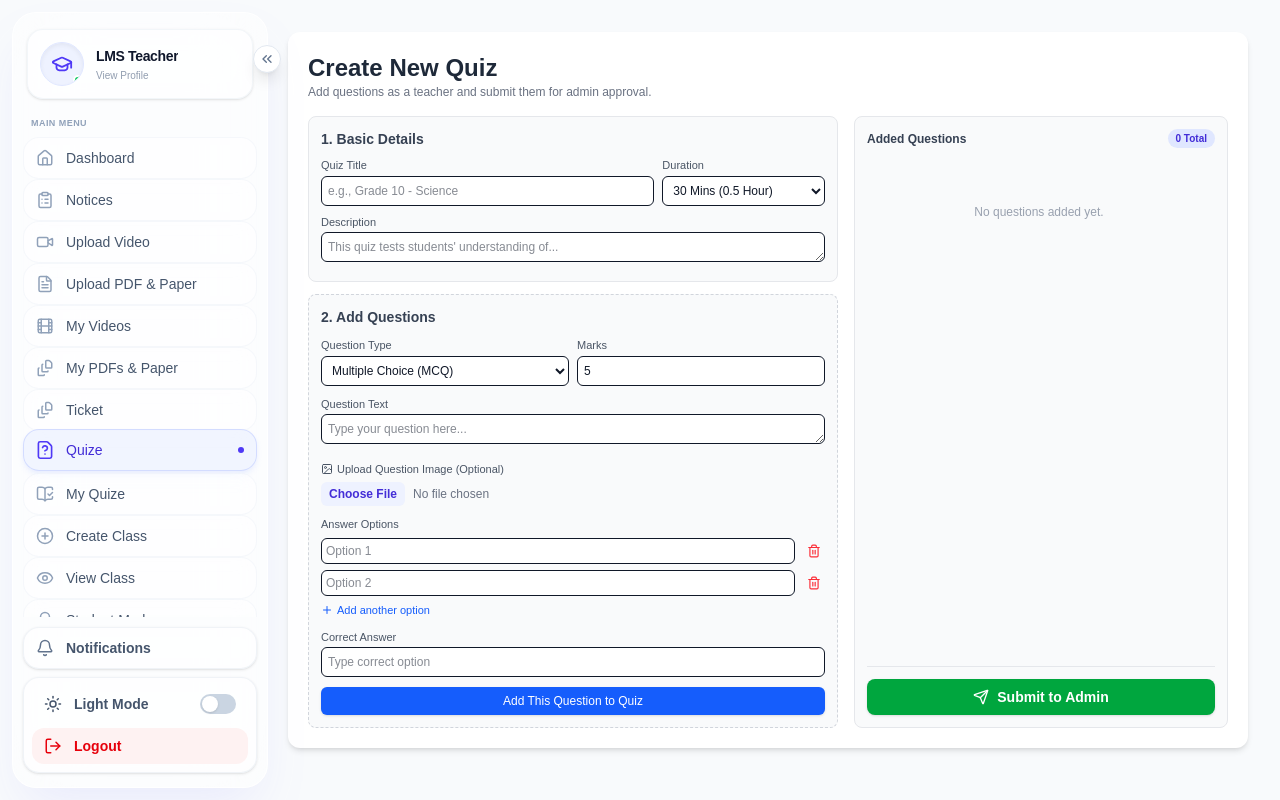
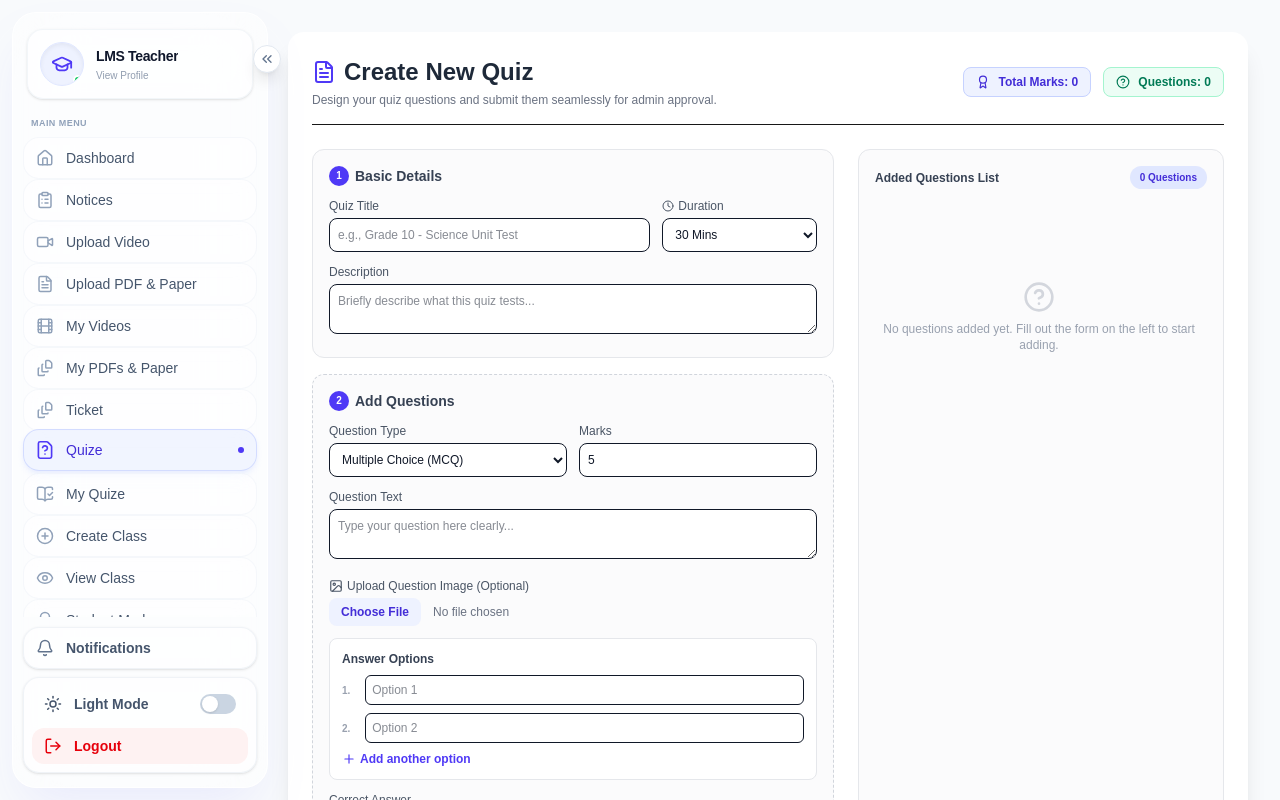
Before and after one commit to LAHIRUKBI/LMS-Frontend, a Next.js app: page /teacher/materials/quize in a window 1280 px wide. Shown: the top 800 px of the page. Built offline with nearby package versions, Linux system fonts and the light colour scheme.

Commit message:
Add updates

```diff
--- a/app/teacher/materials/quize/page.tsx
+++ b/app/teacher/materials/quize/page.tsx
@@ -1,7 +1,7 @@
 "use client";
 
 import React, { useState, useRef } from "react";
-import { Plus, Trash2, Send, Image as ImageIcon, CheckCircle, Upload, X } from "lucide-react";
+import { Plus, Trash2, Send, Image as ImageIcon, CheckCircle, Upload, X, HelpCircle, Award, Clock, FileText } from "lucide-react";
 import axios from "axios";
 import QuizUploadSuccessPopup from "@/app/components/QuizUploadSuccessPopup";
 
@@ -11,7 +11,7 @@ interface Question {
   id: string;
   type: QuestionType;
   questionText: string;
-  imageFile?: File | null; // සැබෑ image file එක තබා ගැනීමට
+  imageFile?: File | null;
   imageUrl?: string;
   options: string[];
   correctAnswer: string;
@@ -28,6 +28,7 @@ export default function TeacherQuizCreator() {
   const [currentText, setCurrentText] = useState("");
 
   const [currentImageFile, setCurrentImageFile] = useState<File | null>(null);
+  const [imagePreviewUrl, setImagePreviewUrl] = useState<string | null>(null);
   const imageInputRef = useRef<HTMLInputElement>(null);
 
   const [currentOptions, setCurrentOptions] = useState<string[]>(["", ""]);
@@ -35,6 +36,9 @@ export default function TeacherQuizCreator() {
   const [currentMarks, setCurrentMarks] = useState(5);
 
   const [showSuccessPopup, setShowSuccessPopup] = useState(false);
+
+  // ගුරුවරයාට පහසුවීම සඳහා මුළු ලකුණු ගණන සහ ප්‍රශ්න ගණන බලාගැනීමට
+  const totalQuizMarks = questions.reduce((sum, q) => sum + q.marks, 0);
 
   const handleAddOption = () => {
     setCurrentOptions([...currentOptions, ""]);
@@ -56,11 +60,16 @@ export default function TeacherQuizCreator() {
       return;
     }
 
+    if (currentType === "mcq" && currentOptions.some(opt => !opt.trim())) {
+      alert("Please fill all MCQ options or remove empty ones.");
+      return;
+    }
+
     const newQuestion: Question = {
       id: Date.now().toString(),
       type: currentType,
       questionText: currentText,
-      imageFile: currentImageFile, // සැබෑ file එක ප්‍රශ්නය සමඟ තාවකාලිකව තබා ගැනීම
+      imageFile: currentImageFile,
       imageUrl: currentImageFile ? currentImageFile.name : undefined,
       options: currentType === "mcq" ? currentOptions : [],
       correctAnswer: currentCorrect,
@@ -69,8 +78,10 @@ export default function TeacherQuizCreator() {
 
     setQuestions([...questions, newQuestion]);
 
+    // Reset form fields
     setCurrentText("");
     setCurrentImageFile(null);
+    setImagePreviewUrl(null);
     if (imageInputRef.current) imageInputRef.current.value = "";
     setCurrentOptions(["", ""]);
     setCurrentCorrect("");
@@ -92,11 +103,9 @@ export default function TeacherQuizCreator() {
     formData.append("description", description);
     formData.append("duration", duration);
 
-    // imageFile ඔබ්ජෙක්ට් එක ඉවත් කර ඉතිරි ප්‍රශ්න JSON ලෙස යැවීම
     const questionsForServer = questions.map(({ imageFile, ...rest }) => rest);
     formData.append("questions", JSON.stringify(questionsForServer));
 
-    // එක් එක් ප්‍රශ්නයට අදාළ image files වෙන වෙනම FormData වෙත එකතු කිරීම (උදා: questionImage_0)
     questions.forEach((q, index) => {
       if (q.imageFile) {
         formData.append(`questionImage_${index}`, q.imageFile);
@@ -125,74 +134,95 @@ export default function TeacherQuizCreator() {
   };
 
   return (
-    <div className="max-w-6xl mx-auto p-3 sm:p-5 bg-white dark:bg-gray-900 rounded-xl shadow-md space-y-4">
+    <div className="max-w-6xl mx-auto p-4 sm:p-6 bg-white dark:bg-gray-900 rounded-2xl shadow-xl space-y-6">
+      {/* Header Section */}
+      <div className="border-b pb-4 dark:border-gray-800 flex flex-col sm:flex-row justify-between items-start sm:items-center gap-4">
         <div>
-        <h1 className="text-xl sm:text-2xl font-bold text-gray-800 dark:text-white">Create New Quiz</h1>
-        <p className="text-xs text-gray-500">Add questions as a teacher and submit them for admin approval.</p>
+          <h1 className="text-xl sm:text-2xl font-extrabold text-gray-800 dark:text-white flex items-center gap-2">
+            <FileText className="text-indigo-600" /> Create New Quiz
+          </h1>
+          <p className="text-xs text-gray-500 mt-1">Design your quiz questions and submit them seamlessly for admin approval.</p>
         </div>
 
-      <div className="grid grid-cols-1 lg:grid-cols-12 gap-4">
+        {/* Quick Stats Badges */}
+        <div className="flex items-center gap-3">
+          <div className="bg-indigo-50 dark:bg-indigo-950/50 border border-indigo-200 dark:border-indigo-800 px-3 py-1.5 rounded-lg flex items-center gap-2 text-xs font-semibold text-indigo-700 dark:text-indigo-300">
+            <Award size={14} /> Total Marks: {totalQuizMarks}
+          </div>
+          <div className="bg-emerald-50 dark:bg-emerald-950/50 border border-emerald-200 dark:border-emerald-800 px-3 py-1.5 rounded-lg flex items-center gap-2 text-xs font-semibold text-emerald-700 dark:text-emerald-300">
+            <HelpCircle size={14} /> Questions: {questions.length}
+          </div>
+        </div>
+      </div>
+
+      <div className="grid grid-cols-1 lg:grid-cols-12 gap-6">
 
         {/* Left Column: Form Inputs */}
-        <div className="lg:col-span-7 space-y-3">
+        <div className="lg:col-span-7 space-y-4">
 
-          <div className="space-y-2 bg-gray-50 dark:bg-gray-800 p-3 rounded-lg border border-gray-200 dark:border-gray-700">
-            <h2 className="font-semibold text-sm text-gray-700 dark:text-gray-200">1. Basic Details</h2>
+          {/* 1. Basic Details */}
+          <div className="space-y-3 bg-gray-50/70 dark:bg-gray-800/50 p-4 rounded-xl border border-gray-200 dark:border-gray-700">
+            <h2 className="font-bold text-sm text-gray-700 dark:text-gray-200 flex items-center gap-1.5">
+              <span className="w-5 h-5 rounded-full bg-indigo-600 text-white flex items-center justify-center text-[10px]">1</span>
+              Basic Details
+            </h2>
 
-            <div className="grid grid-cols-1 sm:grid-cols-3 gap-2">
+            <div className="grid grid-cols-1 sm:grid-cols-3 gap-3">
               <div className="sm:col-span-2">
-                <label className="block text-[11px] font-medium text-gray-600 dark:text-gray-300">Quiz Title</label>
+                <label className="block text-xs font-medium text-gray-600 dark:text-gray-300 mb-1">Quiz Title</label>
                 <input
                   type="text"
                   value={title}
                   onChange={(e) => setTitle(e.target.value)}
-                  placeholder="e.g., Grade 10 - Science"
-                  className="w-full mt-0.5 p-1.5 text-xs border rounded-md bg-white dark:bg-gray-800 dark:border-gray-700 text-gray-900 dark:text-white"
+                  placeholder="e.g., Grade 10 - Science Unit Test"
+                  className="w-full p-2 text-xs border rounded-lg bg-white dark:bg-gray-800 dark:border-gray-700 text-gray-900 dark:text-white focus:ring-2 focus:ring-indigo-500 outline-none"
                 />
               </div>
               <div>
-                <label className="block text-[11px] font-medium text-gray-600 dark:text-gray-300">Duration</label>
+                <label className="block text-xs font-medium text-gray-600 dark:text-gray-300 mb-1 flex items-center gap-1">
+                  <Clock size={12} /> Duration
+                </label>
                 <select
                   value={duration}
                   onChange={(e) => setDuration(e.target.value)}
-                  className="w-full mt-0.5 p-1.5 text-xs border rounded-md bg-white dark:bg-gray-800 dark:border-gray-700 text-gray-900 dark:text-white"
+                  className="w-full p-2 text-xs border rounded-lg bg-white dark:bg-gray-800 dark:border-gray-700 text-gray-900 dark:text-white focus:ring-2 focus:ring-indigo-500 outline-none"
                 >
-                  <option value="30">30 Mins (0.5 Hour)</option>
+                  <option value="30">30 Mins</option>
                   <option value="60">1 Hour</option>
                   <option value="90">1.5 Hours</option>
                   <option value="120">2 Hours</option>
                   <option value="150">2.5 Hours</option>
                   <option value="180">3 Hours</option>
-                  <option value="210">3.5 Hours</option>
-                  <option value="240">4 Hours</option>
-                  <option value="270">4.5 Hours</option>
-                  <option value="300">5 Hours</option>
                 </select>
               </div>
             </div>
 
             <div>
-              <label className="block text-[11px] font-medium text-gray-600 dark:text-gray-300">Description</label>
+              <label className="block text-xs font-medium text-gray-600 dark:text-gray-300 mb-1">Description</label>
               <textarea
                 value={description}
                 onChange={(e) => setDescription(e.target.value)}
-                placeholder="This quiz tests students' understanding of..."
-                className="w-full mt-0.5 p-1.5 text-xs border rounded-md bg-white dark:bg-gray-800 dark:border-gray-700 text-gray-900 dark:text-white"
-                rows={1}
+                placeholder="Briefly describe what this quiz tests..."
+                className="w-full p-2 text-xs border rounded-lg bg-white dark:bg-gray-800 dark:border-gray-700 text-gray-900 dark:text-white focus:ring-2 focus:ring-indigo-500 outline-none"
+                rows={2}
               />
             </div>
           </div>
 
-          <div className="space-y-2.5 bg-gray-50 dark:bg-gray-800 p-3 rounded-lg border border-dashed border-gray-300 dark:border-gray-700">
-            <h2 className="font-semibold text-sm text-gray-700 dark:text-gray-200">2. Add Questions</h2>
+          {/* 2. Add Questions */}
+          <div className="space-y-3 bg-gray-50/70 dark:bg-gray-800/50 p-4 rounded-xl border border-dashed border-gray-300 dark:border-gray-700">
+            <h2 className="font-bold text-sm text-gray-700 dark:text-gray-200 flex items-center gap-1.5">
+              <span className="w-5 h-5 rounded-full bg-indigo-600 text-white flex items-center justify-center text-[10px]">2</span>
+              Add Questions
+            </h2>
 
-            <div className="grid grid-cols-2 gap-2">
+            <div className="grid grid-cols-2 gap-3">
               <div>
-                <label className="block text-[11px] font-medium text-gray-600 dark:text-gray-300">Question Type</label>
+                <label className="block text-xs font-medium text-gray-600 dark:text-gray-300 mb-1">Question Type</label>
                 <select
                   value={currentType}
                   onChange={(e) => setCurrentType(e.target.value as QuestionType)}
-                  className="w-full mt-0.5 p-1.5 text-xs border rounded-md bg-white dark:bg-gray-800 dark:border-gray-700 text-gray-900 dark:text-white"
+                  className="w-full p-2 text-xs border rounded-lg bg-white dark:bg-gray-800 dark:border-gray-700 text-gray-900 dark:text-white focus:ring-2 focus:ring-indigo-500 outline-none"
                 >
                   <option value="mcq">Multiple Choice (MCQ)</option>
                   <option value="short">Short Answer</option>
@@ -200,30 +230,32 @@ export default function TeacherQuizCreator() {
                 </select>
               </div>
               <div>
-                <label className="block text-[11px] font-medium text-gray-600 dark:text-gray-300">Marks</label>
+                <label className="block text-xs font-medium text-gray-600 dark:text-gray-300 mb-1">Marks</label>
                 <input
                   type="number"
                   value={currentMarks}
                   onChange={(e) => setCurrentMarks(Number(e.target.value))}
-                  className="w-full mt-0.5 p-1.5 text-xs border rounded-md bg-white dark:bg-gray-800 dark:border-gray-700 text-gray-900 dark:text-white"
+                  className="w-full p-2 text-xs border rounded-lg bg-white dark:bg-gray-800 dark:border-gray-700 text-gray-900 dark:text-white focus:ring-2 focus:ring-indigo-500 outline-none"
+                  min={1}
                 />
               </div>
             </div>
 
             <div>
-              <label className="block text-[11px] font-medium text-gray-600 dark:text-gray-300">Question Text</label>
+              <label className="block text-xs font-medium text-gray-600 dark:text-gray-300 mb-1">Question Text</label>
               <textarea
                 value={currentText}
                 onChange={(e) => setCurrentText(e.target.value)}
-                placeholder="Type your question here..."
-                className="w-full mt-0.5 p-1.5 text-xs border rounded-md bg-white dark:bg-gray-800 dark:border-gray-700 text-gray-900 dark:text-white"
-                rows={1}
+                placeholder="Type your question here clearly..."
+                className="w-full p-2 text-xs border rounded-lg bg-white dark:bg-gray-800 dark:border-gray-700 text-gray-900 dark:text-white focus:ring-2 focus:ring-indigo-500 outline-none"
+                rows={2}
               />
             </div>
 
+            {/* Image Upload with Preview */}
             <div>
-              <label className="block text-[11px] font-medium text-gray-600 dark:text-gray-300 flex items-center gap-1 mb-1">
-                <ImageIcon size={12} /> Upload Question Image (Optional)
+              <label className="block text-xs font-medium text-gray-600 dark:text-gray-300 mb-1 flex items-center gap-1">
+                <ImageIcon size={14} /> Upload Question Image (Optional)
               </label>
               <div className="flex items-center gap-2">
                 <input
@@ -232,39 +264,50 @@ export default function TeacherQuizCreator() {
                   accept="image/*"
                   onChange={(e) => {
                     if (e.target.files && e.target.files[0]) {
-                      setCurrentImageFile(e.target.files[0]);
+                      const file = e.target.files[0];
+                      setCurrentImageFile(file);
+                      setImagePreviewUrl(URL.createObjectURL(file));
                     }
                   }}
-                  className="w-full text-xs text-gray-500 file:mr-2 file:py-1 file:px-2 file:rounded-md file:border-0 file:text-xs file:font-semibold file:bg-indigo-50 file:text-indigo-700 hover:file:bg-indigo-100 dark:file:bg-gray-700 dark:file:text-white"
+                  className="w-full text-xs text-gray-500 file:mr-3 file:py-1.5 file:px-3 file:rounded-lg file:border-0 file:text-xs file:font-semibold file:bg-indigo-50 file:text-indigo-700 hover:file:bg-indigo-100 dark:file:bg-gray-700 dark:file:text-white cursor-pointer"
                 />
                 {currentImageFile && (
                   <button
                     type="button"
                     onClick={() => {
                       setCurrentImageFile(null);
+                      setImagePreviewUrl(null);
                       if (imageInputRef.current) imageInputRef.current.value = "";
                     }}
-                    className="text-red-500 p-1 hover:bg-red-50 rounded"
+                    className="text-red-500 p-1.5 hover:bg-red-50 dark:hover:bg-red-950/40 rounded-lg transition"
                     title="Remove Image"
                   >
                     <X size={16} />
                   </button>
                 )}
               </div>
+              {imagePreviewUrl && (
+                <div className="mt-2 relative w-20 h-20 rounded-lg overflow-hidden border border-gray-300 dark:border-gray-700">
+                  <img src={imagePreviewUrl} alt="Preview" className="w-full h-full object-cover" />
+                </div>
+              )}
             </div>
 
+            {/* MCQ Options */}
             {currentType === "mcq" && (
-              <div className="space-y-1.5">
-                <label className="block text-[11px] font-medium text-gray-600 dark:text-gray-300">Answer Options</label>
+              <div className="space-y-2 bg-white dark:bg-gray-900/50 p-3 rounded-lg border border-gray-200 dark:border-gray-700">
+                <label className="block text-xs font-semibold text-gray-700 dark:text-gray-300">Answer Options</label>
                 {currentOptions.map((opt, idx) => (
-                  <div key={idx} className="flex gap-2">
+                  <div key={idx} className="flex gap-2 items-center">
+                    <span className="text-[10px] font-bold text-gray-400 w-4">{idx + 1}.</span>
                     <input
                       type="text"
                       value={opt}
                       onChange={(e) => handleOptionChange(idx, e.target.value)}
                       placeholder={`Option ${idx + 1}`}
-                      className="w-full p-1 text-xs border rounded-md bg-white dark:bg-gray-800 dark:border-gray-700 text-gray-900 dark:text-white"
+                      className="w-full p-1.5 text-xs border rounded-md bg-white dark:bg-gray-800 dark:border-gray-700 text-gray-900 dark:text-white"
                     />
+                    {currentOptions.length > 2 && (
                       <button
                         type="button"
                         onClick={() => handleRemoveOption(idx)}
@@ -272,73 +315,95 @@ export default function TeacherQuizCreator() {
                       >
                         <Trash2 size={14} />
                       </button>
+                    )}
                   </div>
                 ))}
                 <button
                   type="button"
                   onClick={handleAddOption}
-                  className="text-[11px] text-blue-600 font-medium flex items-center gap-1 mt-0.5"
+                  className="text-xs text-indigo-600 dark:text-indigo-400 font-semibold flex items-center gap-1 mt-1 hover:underline"
                 >
-                  <Plus size={12} /> Add another option
+                  <Plus size={14} /> Add another option
                 </button>
               </div>
             )}
 
             <div>
-              <label className="block text-[11px] font-medium text-gray-600 dark:text-gray-300">Correct Answer</label>
+              <label className="block text-xs font-medium text-gray-600 dark:text-gray-300 mb-1">Correct Answer</label>
               <input
                 type="text"
                 value={currentCorrect}
                 onChange={(e) => setCurrentCorrect(e.target.value)}
-                placeholder={currentType === "mcq" ? "Type correct option" : "Provide correct answer"}
-                className="w-full mt-0.5 p-1.5 text-xs border rounded-md bg-white dark:bg-gray-800 dark:border-gray-700 text-gray-900 dark:text-white"
+                placeholder={currentType === "mcq" ? "Type the exact correct option text" : "Provide standard correct answer reference"}
+                className="w-full p-2 text-xs border rounded-lg bg-white dark:bg-gray-800 dark:border-gray-700 text-gray-900 dark:text-white focus:ring-2 focus:ring-indigo-500 outline-none"
               />
             </div>
 
             <button
               type="button"
               onClick={handleAddQuestionToQuiz}
-              className="w-full bg-blue-600 text-white py-1.5 rounded-md hover:bg-blue-700 font-medium transition text-xs shadow-sm"
+              className="w-full bg-indigo-600 text-white py-2.5 rounded-lg hover:bg-indigo-700 font-semibold transition text-xs shadow-md flex items-center justify-center gap-2"
             >
-              Add This Question to Quiz
+              <Plus size={16} /> Add This Question to Quiz
             </button>
           </div>
 
         </div>
 
         {/* Right Column: Added Questions List Preview & Submit Button */}
-        <div className="lg:col-span-5 space-y-2 bg-gray-50 dark:bg-gray-800 p-3 rounded-lg border border-gray-200 dark:border-gray-700 flex flex-col justify-between h-full">
+        <div className="lg:col-span-5 space-y-3 bg-gray-50/70 dark:bg-gray-800/50 p-4 rounded-xl border border-gray-200 dark:border-gray-700 flex flex-col justify-between h-full">
           <div>
-            <div className="flex justify-between items-center mb-2">
-              <h3 className="font-semibold text-xs text-gray-700 dark:text-gray-200">Added Questions</h3>
-              <span className="text-[10px] bg-indigo-100 text-indigo-700 dark:bg-indigo-900/40 dark:text-indigo-300 px-2 py-0.5 rounded-full font-bold">
-                {questions.length} Total
+            <div className="flex justify-between items-center mb-3">
+              <h3 className="font-bold text-xs text-gray-700 dark:text-gray-200">Added Questions List</h3>
+              <span className="text-[10px] bg-indigo-100 text-indigo-700 dark:bg-indigo-900/40 dark:text-indigo-300 px-2.5 py-1 rounded-full font-bold">
+                {questions.length} Questions
               </span>
             </div>
 
-            <div className="space-y-2 overflow-y-auto max-h-[350px] pr-1">
+            <div className="space-y-2.5 overflow-y-auto max-h-[420px] pr-1">
               {questions.length === 0 ? (
-                <p className="text-xs text-gray-400 text-center py-12">No questions added yet.</p>
+                <div className="text-center py-20 text-gray-400 space-y-2">
+                  <HelpCircle size={32} className="mx-auto opacity-40" />
+                  <p className="text-xs">No questions added yet. Fill out the form on the left to start adding.</p>
+                </div>
               ) : (
                 questions.map((q, index) => (
-                  <div key={q.id} className="p-2.5 border rounded-lg flex justify-between items-start bg-white dark:bg-gray-900 shadow-sm text-xs">
-                    <div className="space-y-1 pr-2">
-                      <span className="text-[9px] bg-blue-100 text-blue-700 dark:bg-blue-900/50 dark:text-blue-300 px-1.5 py-0.5 rounded font-semibold uppercase">
-                        {q.type} ({q.marks}m)
+                  <div key={q.id} className="p-3 border rounded-xl flex justify-between items-start bg-white dark:bg-gray-900 shadow-sm text-xs gap-2">
+                    <div className="space-y-1.5 w-full">
+                      <div className="flex items-center justify-between">
+                        <span className="text-[9px] bg-indigo-50 text-indigo-600 dark:bg-indigo-950 dark:text-indigo-300 px-2 py-0.5 rounded font-bold uppercase tracking-wide">
+                          {q.type} • {q.marks} Marks
                         </span>
-                      <p className="font-medium text-gray-800 dark:text-white">
+                      </div>
+                      <p className="font-semibold text-gray-800 dark:text-white">
                         {index + 1}. {q.questionText}
                       </p>
+
                       {q.imageUrl && (
-                        <span className="text-[9px] text-green-500 block">📷 Image: {q.imageUrl}</span>
+                        <span className="text-[10px] text-emerald-600 dark:text-emerald-400 block font-medium">📷 Image attached: {q.imageUrl}</span>
                       )}
-                      <p className="text-[10px] text-green-600 dark:text-green-400 font-semibold">Answer: {q.correctAnswer}</p>
+
+                      {q.type === "mcq" && q.options && q.options.length > 0 && (
+                        <div className="pl-2 space-y-0.5 text-[11px] text-gray-500 dark:text-gray-400 border-l-2 border-indigo-200 dark:border-indigo-800">
+                          {q.options.map((opt, oIdx) => (
+                            <div key={oIdx} className={opt === q.correctAnswer ? "text-emerald-600 font-semibold" : ""}>
+                              • {opt} {opt === q.correctAnswer && " (Correct)"}
                             </div>
+                          ))}
+                        </div>
+                      )}
+
+                      <p className="text-[11px] text-emerald-600 dark:text-emerald-400 font-medium pt-1">
+                        <span className="text-gray-400">Answer:</span> {q.correctAnswer}
+                      </p>
+                    </div>
+
                     <button
                       onClick={() => handleRemoveQuestion(q.id)}
-                      className="text-red-500 hover:bg-red-50 dark:hover:bg-red-950/30 p-1 rounded"
+                      className="text-red-500 hover:bg-red-50 dark:hover:bg-red-950/30 p-1.5 rounded-lg transition"
+                      title="Delete Question"
                     >
-                      <Trash2 size={13} />
+                      <Trash2 size={14} />
                     </button>
                   </div>
                 ))
@@ -346,10 +411,10 @@ export default function TeacherQuizCreator() {
             </div>
           </div>
 
-          <div className="pt-3 border-t border-gray-200 dark:border-gray-700 mt-2">
+          <div className="pt-4 border-t border-gray-200 dark:border-gray-700 mt-2">
             <button
               onClick={handleSubmitToAdmin}
-              className="w-full bg-green-600 text-white py-2 rounded-lg hover:bg-green-700 font-bold flex items-center justify-center gap-2 transition shadow text-xs sm:text-sm"
+              className="w-full bg-emerald-600 text-white py-3 rounded-xl hover:bg-emerald-700 font-bold flex items-center justify-center gap-2 transition shadow-lg text-xs sm:text-sm"
             >
               <Send size={16} /> Submit to Admin
             </button>
```
Lines whose indentation alone changed are shown as unchanged.
